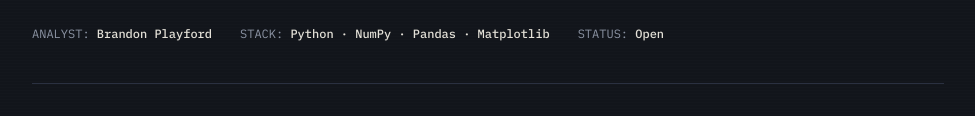
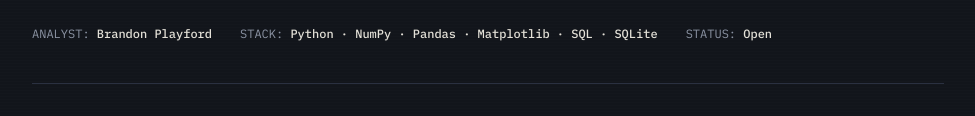
Before and after one commit to brandonplayford/Python_SQL_Project_Portfolio, a plain HTML site: page index.html in a window 1280 px wide. Shown: the part 253-369 px from the top of the page, without its empty margins (152-1127 px from the left). Drawn offline with Linux system fonts and the light colour scheme.

Commit message:
Add SQL and SQLite to project stack

```diff
--- a/index.html
+++ b/index.html
@@ -250,7 +250,7 @@
     <p>A working record of things built while learning. Simulations, analyses, and tools, filed as they're completed.</p>
     <div class="meta-row">
       <span>ANALYST: <b>Brandon Playford</b></span>
-      <span>STACK: <b>Python · NumPy · Pandas · Matplotlib</b></span>
+      <span>STACK: <b>Python · NumPy · Pandas · Matplotlib · SQL · SQLite</b></span>
       <span>STATUS: <b>Open</b></span>
     </div>
   </header>
```
